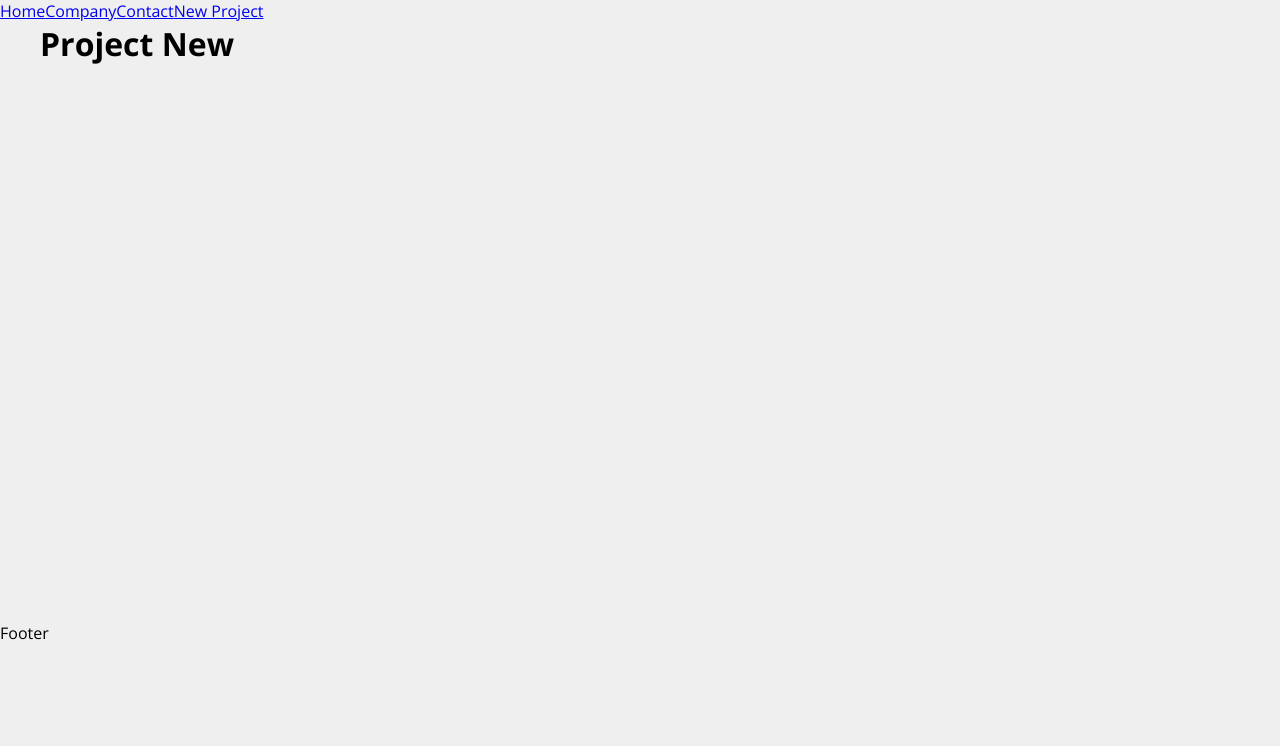
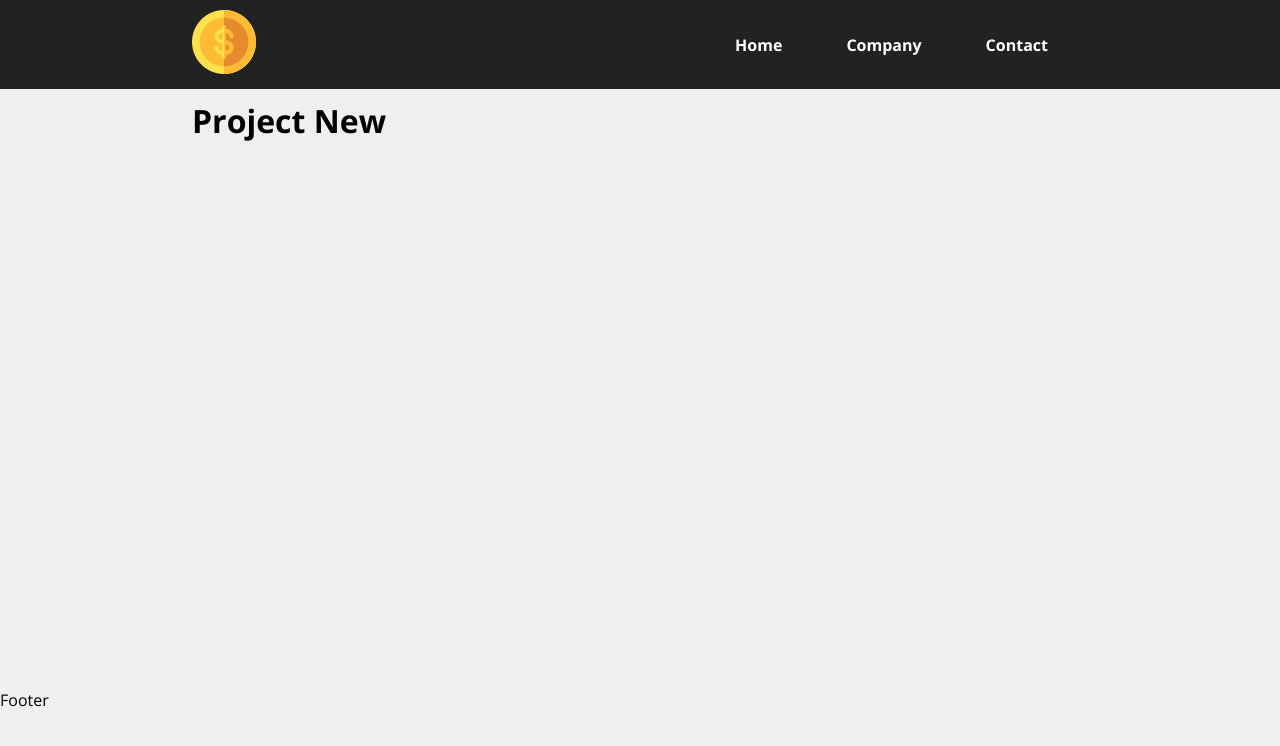
Before and after one commit to renatobezerra/costs, a React (Create React App) app: page /project/new in a window 1280 px wide. Shown: the top 746 px of the page. Built offline with nearby package versions, Linux system fonts and the light colour scheme; the HTML template or start-up script is replaced by a standard one.

Commit message:
Created Navbar

```diff
--- a/src/App.js
+++ b/src/App.js
@@ -1,6 +1,8 @@
-import { BrowserRouter as Router, Routes, Route, Link } from "react-router-dom";
+import { BrowserRouter as Router, Routes, Route } from "react-router-dom";
 
 import Container from "./components/layout/Container";
+import Navbar from "./components/layout/Navbar";
+import Footer from "./components/layout/Footer";
 import Home from "./pages/Home/Home";
 import Company from "./pages/Company/Company";
 import Contact from "./pages/Contact/Contact";
@@ -9,23 +11,16 @@
 function App() {
   return (
     <Router>
-      <div className="App">
-        <ul>
-          <Link to="/">Home</Link>
-          <Link to="/company">Company</Link>
-          <Link to="/contact">Contact</Link>
-          <Link to="/project/new">New Project</Link>
-        </ul>
-
-        <Container customClass="min-height">
+      <Navbar />
+      <Container customClass={`min-width min-height`}>
         <Routes>
           <Route exact path="/" element={<Home />} />
           <Route exact path="/company" element={<Company />} />
-            <Route exact path='/contact' element={<Contact />} />
+          <Route exact path="/contact" element={<Contact />} />
           <Route exact path="/project/new" element={<ProjectNew />} />
         </Routes>
       </Container>
-      </div>
+      <Footer />
     </Router>
   );
 }
--- a/src/components/layout/Container.jsx
+++ b/src/components/layout/Container.jsx
@@ -1,13 +1,12 @@
 import styles from "./Container.module.css";
-import Footer from "./Footer";
 
 function Container(props) {
+  const customClasses =   props.customClass?.split(' ').map(cl => styles[cl]).join(' ');
   return (
     <>
-      <div className={`${styles.container} ${styles[props.customClass]}`}>
+      <div className={`${styles.container} ${customClasses}`}>
         {props.children}
       </div>
-      <Footer />
     </>
   );
 }
--- a/src/components/layout/Container.module.css
+++ b/src/components/layout/Container.module.css
@@ -1,5 +1,6 @@
 .container {
-  width: 1200px;
+  width: 70%;
+  padding: 10px 0;
   display: flex;
   justify-content: space-between;
   margin: 0 auto;
--- /dev/null
+++ b/src/components/layout/Navbar.jsx
@@ -0,0 +1,29 @@
+import { Link } from "react-router-dom";
+import Container from "./Container";
+import styles from "./Navbar.module.css";
+import logo from "../../img/costs_logo.png";
+
+function Navbar() {
+  return (
+    <nav className={styles.navbar}>
+      <Container>
+        <Link to="/">
+          <img src={logo} alt="Logo" />
+        </Link>
+        <ul className={styles.list}>
+          <li className={styles.item}>
+            <Link to="/">Home</Link>
+          </li>
+          <li className={styles.item}>
+            <Link to="/company">Company</Link>
+          </li>
+          <li className={styles.item}>
+            <Link to="/contact">Contact</Link>
+          </li>
+        </ul>
+      </Container>
+    </nav>
+  );
+}
+
+export default Navbar;
--- /dev/null
+++ b/src/components/layout/Navbar.module.css
@@ -0,0 +1,29 @@
+.navbar {
+  display: flex;
+  flex-direction: column;
+  background-color: #222;
+  justify-content: space-between;
+  align-items: center;
+}
+
+.navbar .list {
+  display: flex;
+  list-style: none;
+  align-items: center;
+}
+
+.navbar .list .item {
+  margin-right: 1em;
+}
+
+.navbar .list .item a {
+  color: #fff;
+  text-decoration: none;
+  padding: 33px 24px;
+  font-weight: bolder;
+}
+
+.navbar .list .item a:hover {
+  cursor: pointer;
+  background-color: #ffbb33;
+}
```
Also changed, not shown: src/components/layout/Footer.module.css (added). Lines whose indentation alone changed are shown as unchanged.
